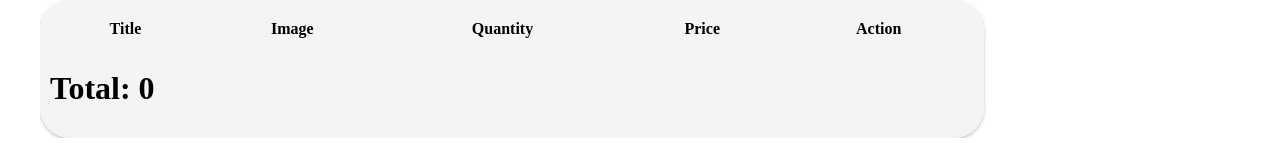
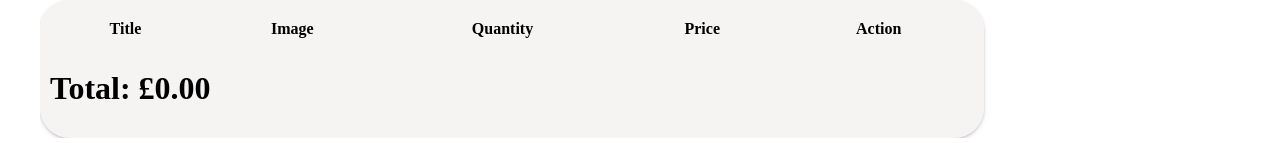
Before and after one commit to m-4-s-h-4/ecommerce, an Angular app: page / in a window 1280 px wide. Shown: the part 1688-1831 px from the top of the page. Built offline with nearby package versions, Linux system fonts and the light colour scheme.

Commit message:
currency-in-total

```diff
--- a/src/app/components/products-cart/products-cart.component.html
+++ b/src/app/components/products-cart/products-cart.component.html
@@ -24,6 +24,6 @@
                 </tr>
             </tbody>
         </table>
-        <h1>Total: {{ calculateTotal() }}</h1>
+        <h1>Total: {{ calculateTotal() | currency: 'GBP' }} </h1>
     </div>
 </div>
```
